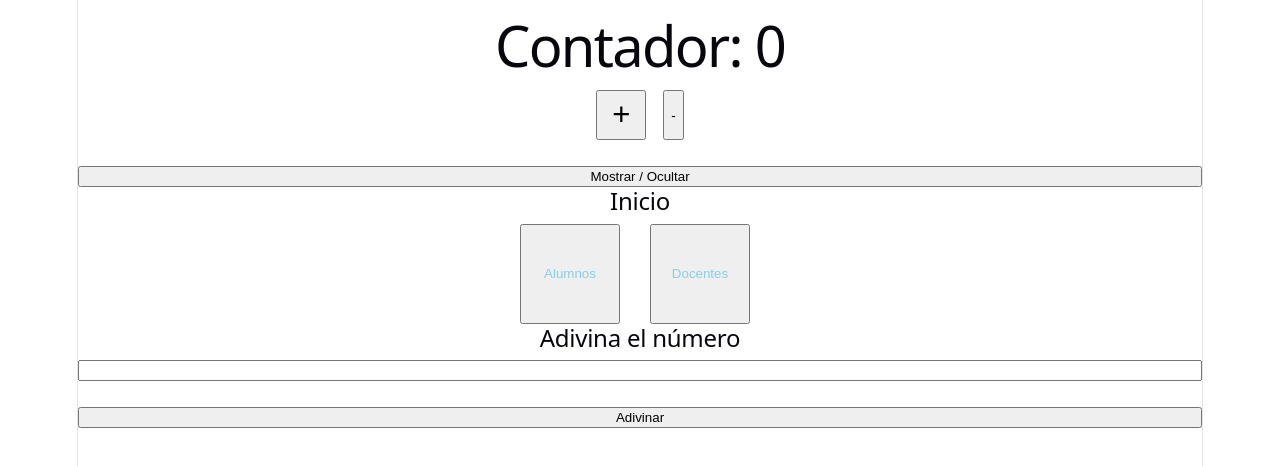
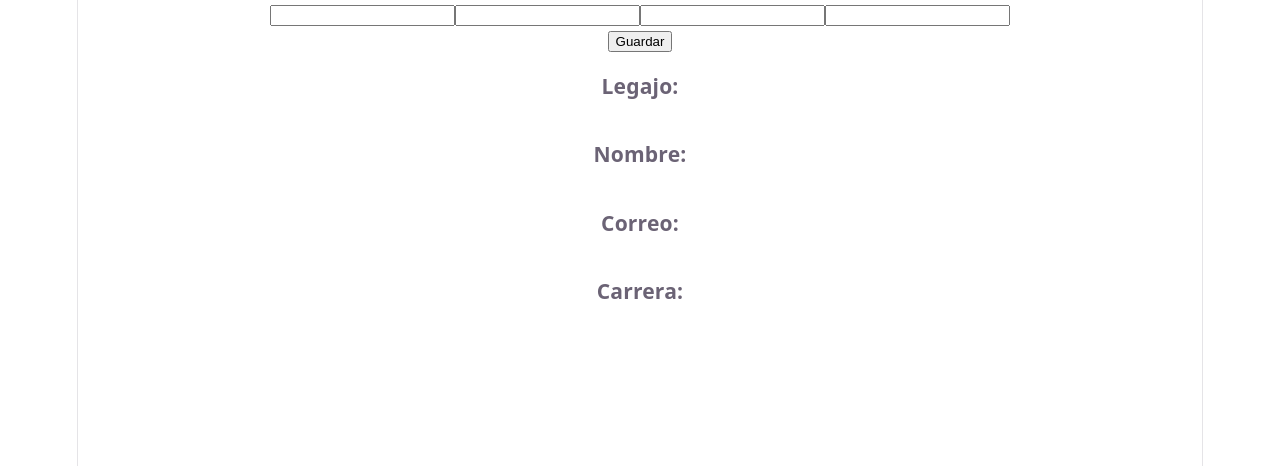
Before and after one commit to agosfurrer/SGA, a React (Vite) app in the folder Frontend-react/: page / in a window 1280 px wide. Shown: the top 466 px of the page. Built offline with nearby package versions, Linux system fonts and the light colour scheme.

Commit message:
Clase 29/30 - Eventos y formularios

```diff
--- a/Frontend-react/src/App.jsx
+++ b/Frontend-react/src/App.jsx
@@ -2,14 +2,45 @@
 // import {Navbar} from "./components/Navbar" //no se le puede cambiar el nombre en la app
 // import {Footer} from "./components/Footer" //si se le puede cambiar el nombre
 // import TarjetaAlumno from "./components/TarjetaAlumno"
-import Incrementar from "./components/ejemplos/Incrementar"
-import CambiarTitulo from "./components/ejemplos/CambiarTitulo"
-import { Adivina } from "./components/ejemplos/Adivina"
+// import Incrementar from "./components/ejemplos/Incrementar"
+// import CambiarTitulo from "./components/ejemplos/CambiarTitulo"
+// import { Adivina } from "./components/ejemplos/Adivina"
+// import Mensaje from "./components/ejemplos/Mensaje"
+// import TamanioTexto from "./components/ejemplos/TamanioTexto"
+import FormularioA from "./components/FormularioA"
 
 function App ()
 {
+  //function mostrarEveto(e){
+    //console.log(e.target)//e es la información // target es el elemento q disparó
+
+    //const [nombre, setNombre] = useState("")//estado de inicio
+
+    // function guardar(e) {
+    //   e.preventDefault()
+    //   console.log("form enviado")
+
+    // }
+
   return ( //necesita estar dentro de un mismo array
     <>
+
+    {/* <form onSubmit={guardar}>
+      <input  />
+      <button type="submit">Guardar</button>
+    </form> */}
+
+
+              {/* <br />
+<input value={nombre} onChange={(e) => setNombre(e.target.value)}/>
+<p>Hola {nombre}</p> */}
+
+<FormularioA />
+
+
+    {/* PRUEBA
+    <button onClick={mostrarEveto}>Click</button>
+    <input onChange={(e) => console.log(e.target.value)} /> {/*value muestra el valor */ }
       {/* <Titulo texto="Sistema de Gestión Académica"color="skyblue"/> <br />
       <Navbar /> <br /><br />
       <h2>Administración de alumnos</h2> <br />
@@ -24,9 +55,12 @@ function App ()
       edad= "32"/>
       <br /><br />
       <Footer /> */}
-      <Incrementar />
+      {/* <Incrementar />
       <CambiarTitulo />
       <Adivina />
+      <Mensaje /> <br />
+      <TamanioTexto /> */}
+
     </>
   )
 }
--- /dev/null
+++ b/Frontend-react/src/components/FormularioA.jsx
@@ -0,0 +1,38 @@
+import { useState } from "react";
+
+function FormularioA() {
+    const [nombre, setNombre] = useState("")
+    const[correo, setCorreo] = useState("")
+    const [legajo, setLegajo] = useState("")
+    const [carrera, setCarrera] = useState("")
+
+    function guardar(e) {
+        e.preventDefault()
+        console.log(nombre)
+        console.log(correo)
+        console.log(legajo)
+        console.log(carrera)
+    }
+
+    return (
+        <>
+        <form onSubmit= {guardar}>
+            <input value={legajo}
+            onChange={(e) => setLegajo(e.target.value)}/>
+        <input value={nombre}
+        onChange={(e) => setNombre(e.target.value)}/>
+        <input value={correo}
+        onChange={(e) => setCorreo(e.target.value)}/>
+        <input value={carrera}
+        onChange={(e) => setCarrera(e.target.value)}/> <br />
+        <button type="submit">Guardar</button>
+        </form>
+        <h3>Legajo: {legajo}</h3>
+        <h3>Nombre: {nombre}</h3>
+        <h3>Correo: {correo}</h3>
+        <h3>Carrera: {carrera}</h3>
+        </>
+    )
+}
+
+export default FormularioA
--- a/Frontend-react/src/components/ejemplos/Adivina.jsx
+++ b/Frontend-react/src/components/ejemplos/Adivina.jsx
@@ -3,23 +3,35 @@ import { useState } from "react";
 export function Adivina () {
     const [seleccion, setSeleccion] = useState("")
     const [resultado, setResultado] = useState("")
+    const [colorResultado, setColor] = useState("")
+    const [ganadas, setGanadas] =useState(0)
+    const [perdidas, setPerdidas] = useState(0)
+    const [partidas, setPartidas] = useState(0)
 
     function sortear () {
         const ganador = Math.floor(Math.random() * 10) + 1
         const elegido = Number(seleccion)
 
+        setPartidas(partidas + 1)
+
         if (seleccion === " " ){
             setResultado("Ingresa un número")
+            setColor("blue")
             return
         }
         if (elegido < 1 || elegido > 10) {
             setResultado("Ingresa un número entre 1 y 10")
+            setColor("blue")
             return
         }
         if (elegido === ganador){
             setResultado(`Ganaste. Salió ${ganador} y elegiste ${elegido}`)
+            setColor("green")
+            setGanadas(ganadas + 1)
         } else {
             setResultado(`Perdiste. Salió ${ganador} y elegiste ${elegido}`)
+            setColor("red")
+            setPerdidas(perdidas + 1)
         }
     }
     return (
@@ -28,7 +40,11 @@ export function Adivina () {
         <input type="number" value={seleccion}
         onChange={(e) => setSeleccion(e.target.value)} /> <br />
             <button onClick={sortear}>Adivinar</button>
-            <p>{resultado}</p>
+            <p style= {{color: colorResultado}}>{resultado}</p> //color aplica el colorResultado
+            <hr />
+            <p>Partidas jugadas:{partidas} </p>
+            <p>Partidas ganadas:{ganadas} </p>
+            <p>Partidas perdidas:{perdidas} </p>
         </>
     )
 }
--- a/Frontend-react/src/components/ejemplos/Incrementar.jsx
+++ b/Frontend-react/src/components/ejemplos/Incrementar.jsx
@@ -25,7 +25,11 @@ function Incrementar (){
                 height: "50px",
                 fontSize: "31px"
             }}>+</button>
-            <button onClick={decremento}>-</button>
+            <button onClick={decremento} style={{
+                width: "50px",
+                height: "50px",
+                fontSize: "31px"
+            }}>-</button>
         </div> <br />
         <button onClick={() => setMostrar(!mostrar)}>Mostrar / Ocultar</button>
         {mostrar && <p>Información visible</p>}
--- /dev/null
+++ b/Frontend-react/src/components/ejemplos/Mensaje.jsx
@@ -0,0 +1,24 @@
+import { useState } from "react";
+
+function Mensaje () { //componente de react
+    const [mensaje, setMensaje] = useState("Hola Alumnos")
+
+
+    function cambiarMensaje(){
+        setMensaje(mensaje==="Hola alumnos"
+            ?"Bienvenido a programacion 4"
+            : "Hola Alumnos"
+        )
+    }
+
+    return ( //formato salida lo que vemos
+        <>
+        <h2>{mensaje}</h2>
+        <div style={{display: "flex", justifyContent: "center", gap: "20px"}}>
+            <button onClick={cambiarMensaje} style={{
+                marginRight: "10px", width: "100px", height: "100px", color: "skyblue"}}>Cambiar mensaje</button>
+            </div>
+        </>
+    )
+}
+export default Mensaje
--- /dev/null
+++ b/Frontend-react/src/components/ejemplos/TamanioTexto.jsx
@@ -0,0 +1,20 @@
+import { useState } from "react";
+
+function TamanioTexto () {
+    const [tamanio, setTamanio] = useState("20px")
+
+    return (
+        <>
+        <p style= {{fontSize: tamanio}}>
+            Sistema de Gestión Académico
+        </p>
+        <div style= {{ display: "flex", justifyContent: "center",
+            gap: "20px", color: "yellow", marginTop: "10px"}}>
+            <button onClick={() => setTamanio("10px")}>Pequeño</button>
+            <button onClick={() => setTamanio("18px")}>Mediano</button>
+            <button onClick={() => setTamanio("27px")}>Grande</button>
+        </div>
+        </>
+    )
+}
+export default TamanioTexto
```
